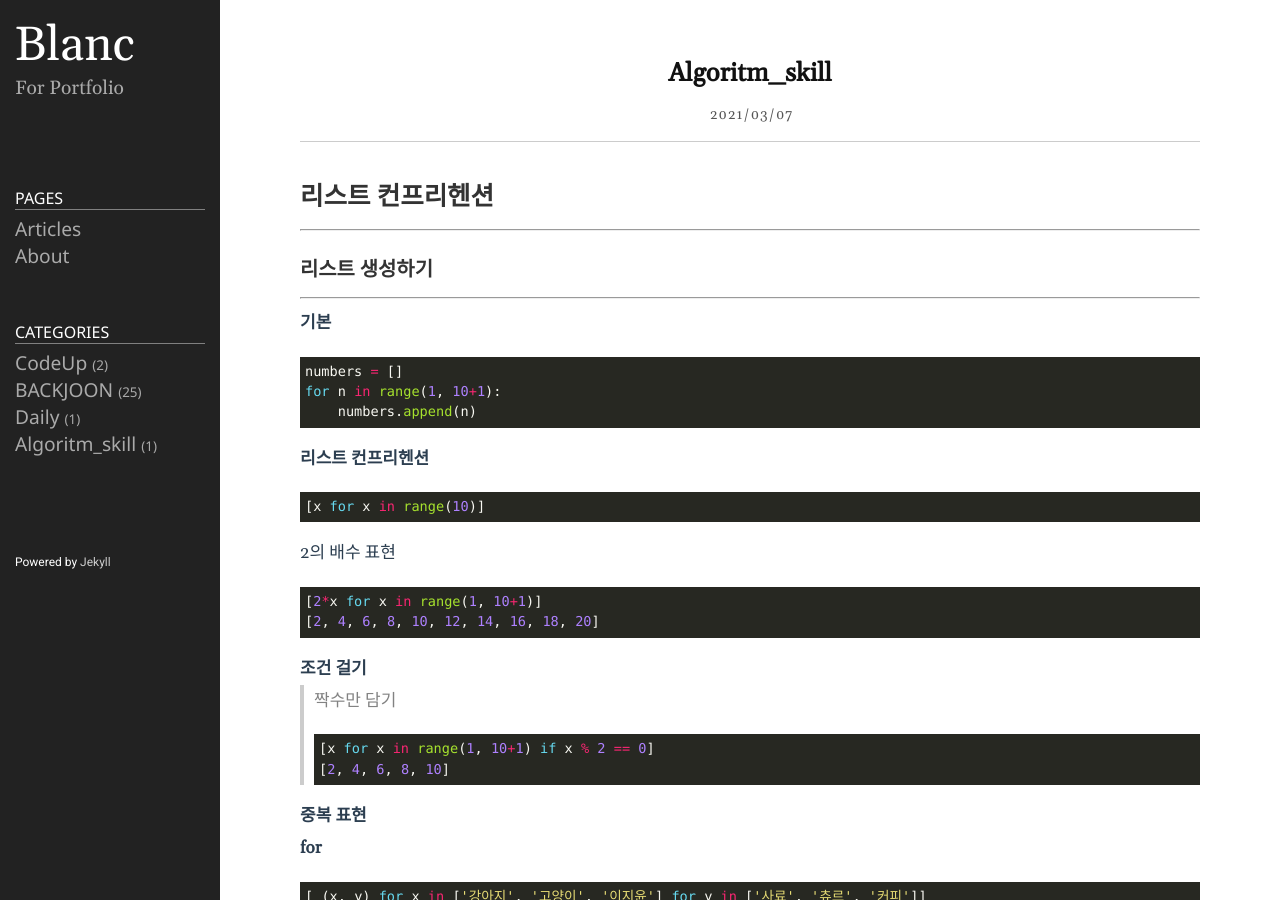
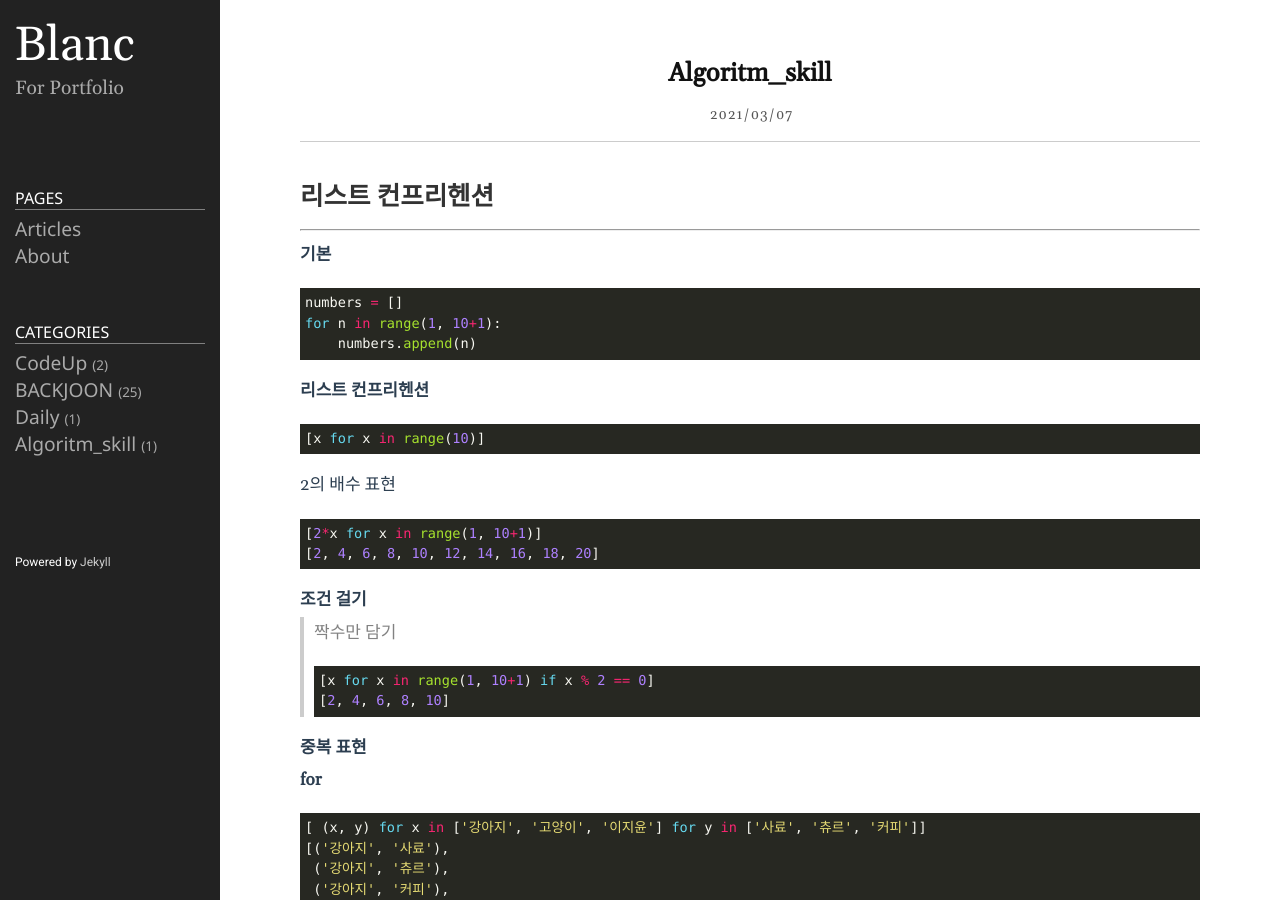
Before and after one commit to 1yoouoo/1yoouoo.gihub.io, a Jekyll site: the page built from _posts/ETC/2021-03-07-Algoritm_skill.md, in a window 1280 px wide and 900 px high. Built offline with Jekyll 4.4.1, drawn with Linux system fonts in a browser that asks for light colours.

Commit message:
Update 2021-03-07-Algoritm_skill.md

```diff
--- a/_posts/ETC/2021-03-07-Algoritm_skill.md
+++ b/_posts/ETC/2021-03-07-Algoritm_skill.md
@@ -6,8 +6,6 @@ categories: Algoritm_skill
 ---
 
 ## 리스트 컨프리헨션
---------------------
-### 리스트 생성하기
 --------------------
 
 **기본**
```
